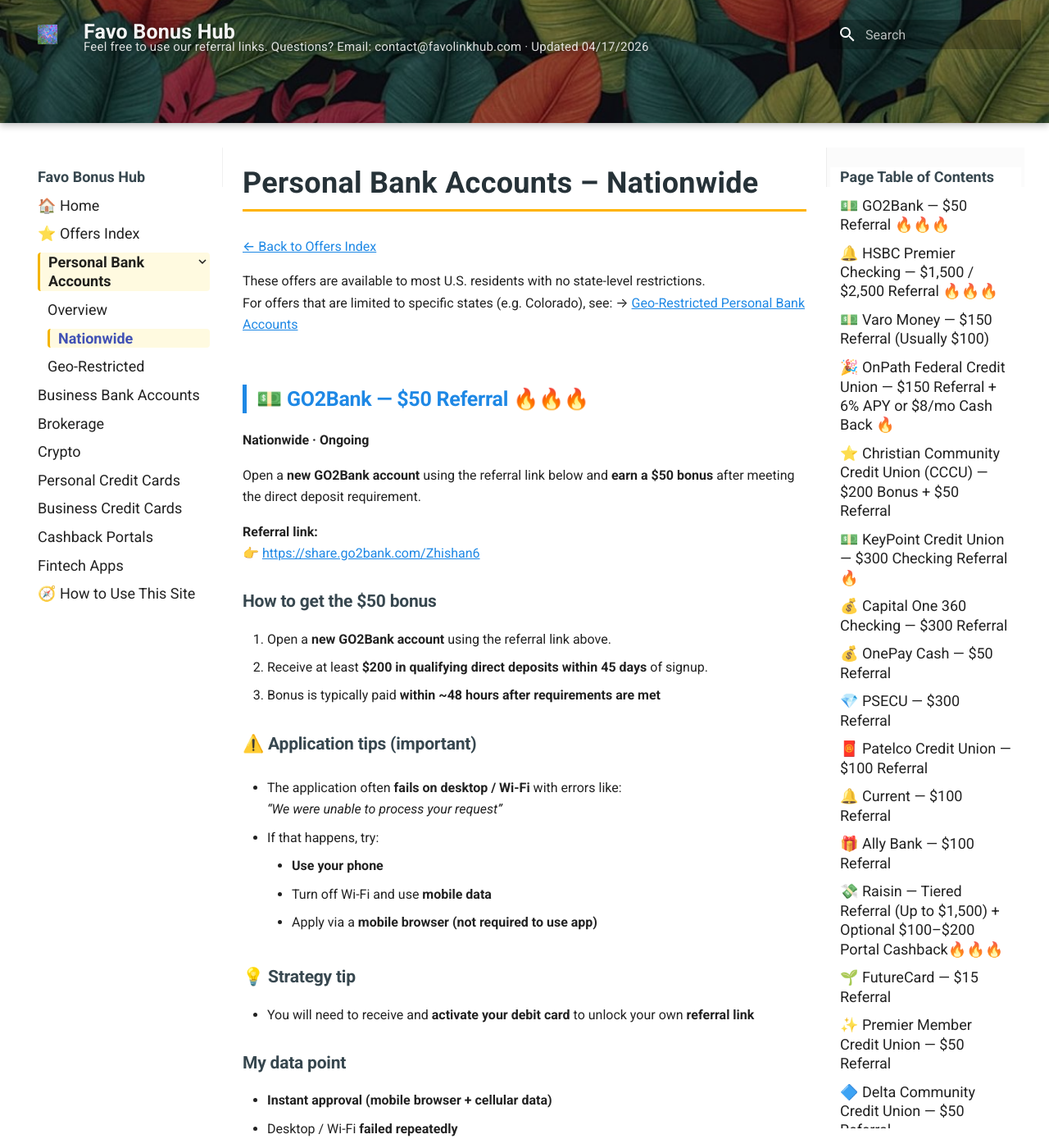
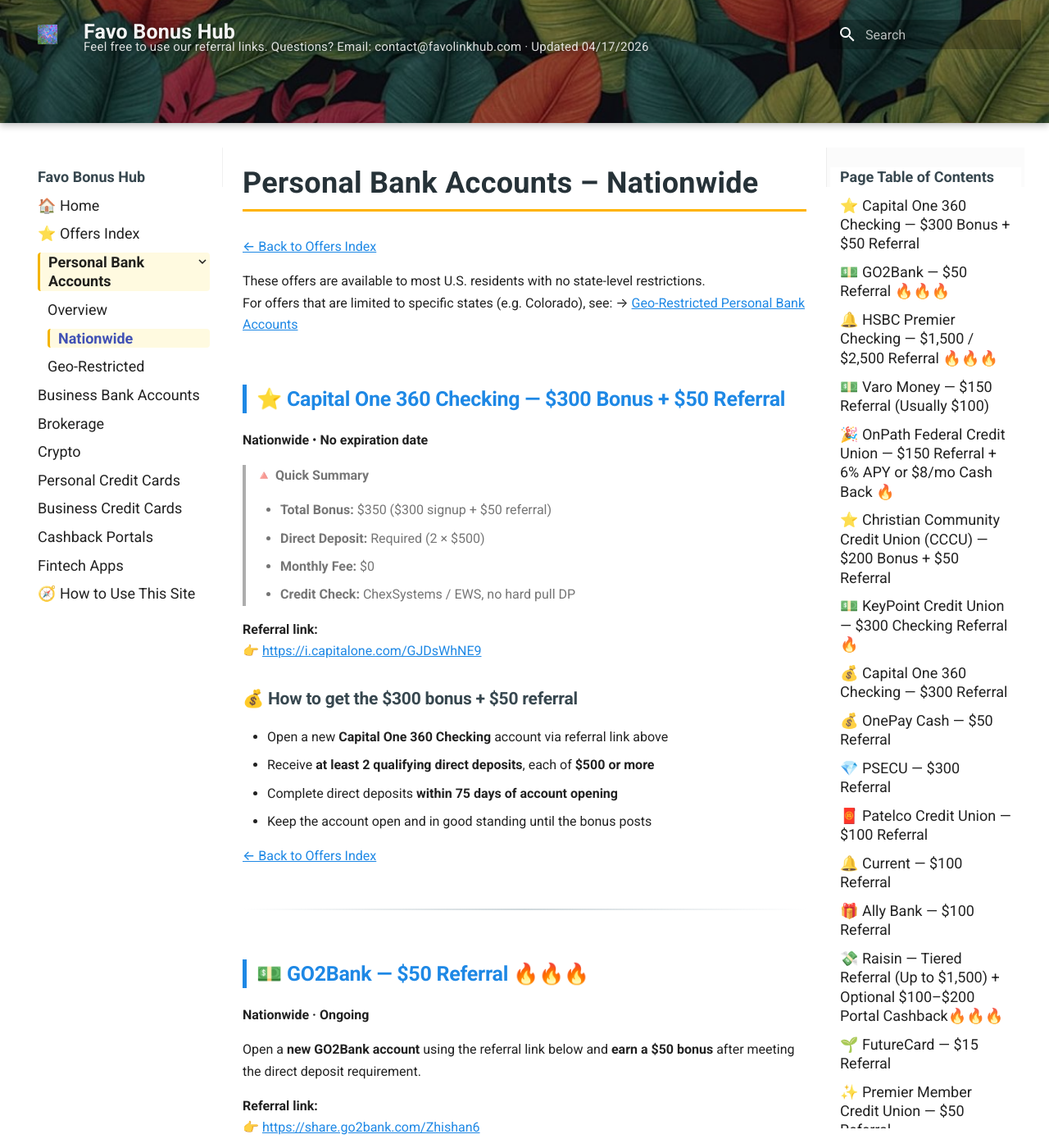
Before and after one commit to whispersofzephyr/favolinkhub-site, an MkDocs documentation site: the page built from docs/personal-bank-nationwide.md, in a window 1280 px wide and 1400 px high. Shown: the whole window at 82% size. Built offline with MkDocs 1.6.1 and Material for MkDocs 9.7.7, drawn with Linux system fonts in a browser that asks for light colours.

Commit message:
Update personal-bank-nationwide.md

```diff
--- a/docs/personal-bank-nationwide.md
+++ b/docs/personal-bank-nationwide.md
@@ -6,6 +6,30 @@ These offers are available to most U.S. residents with no state-level restrictio
 For offers that are limited to specific states (e.g. Colorado), see:
 → [Geo-Restricted Personal Bank Accounts](../personal-bank-geo/)
 
+<a id="capitalone"></a>
+## ⭐ Capital One 360 Checking — $300 Bonus + $50 Referral
+**Nationwide** • **No expiration date**
+
+> 🔺 **Quick Summary**
+>
+> - **Total Bonus:** $350 ($300 signup + $50 referral)
+> - **Direct Deposit:** Required (2 × $500)
+> - **Monthly Fee:** $0
+> - **Credit Check:** ChexSystems / EWS, no hard pull DP
+
+**Referral link:**
+👉 [https://i.capitalone.com/GJDsWhNE9](https://i.capitalone.com/GJDsWhNE9)
+
+### 💰 How to get the $300 bonus + $50 referral
+
+- Open a new **Capital One 360 Checking** account via referral link above
+- Receive **at least 2 qualifying direct deposits**, each of **$500 or more**
+- Complete direct deposits **within 75 days of account opening**
+- Keep the account open and in good standing until the bonus posts
+
+--8<-- "snippets/back-to-list.md"
+
+---
 
 <a id="go2bank"></a>
 ## 💵 GO2Bank — $50 Referral 🔥🔥🔥
```
